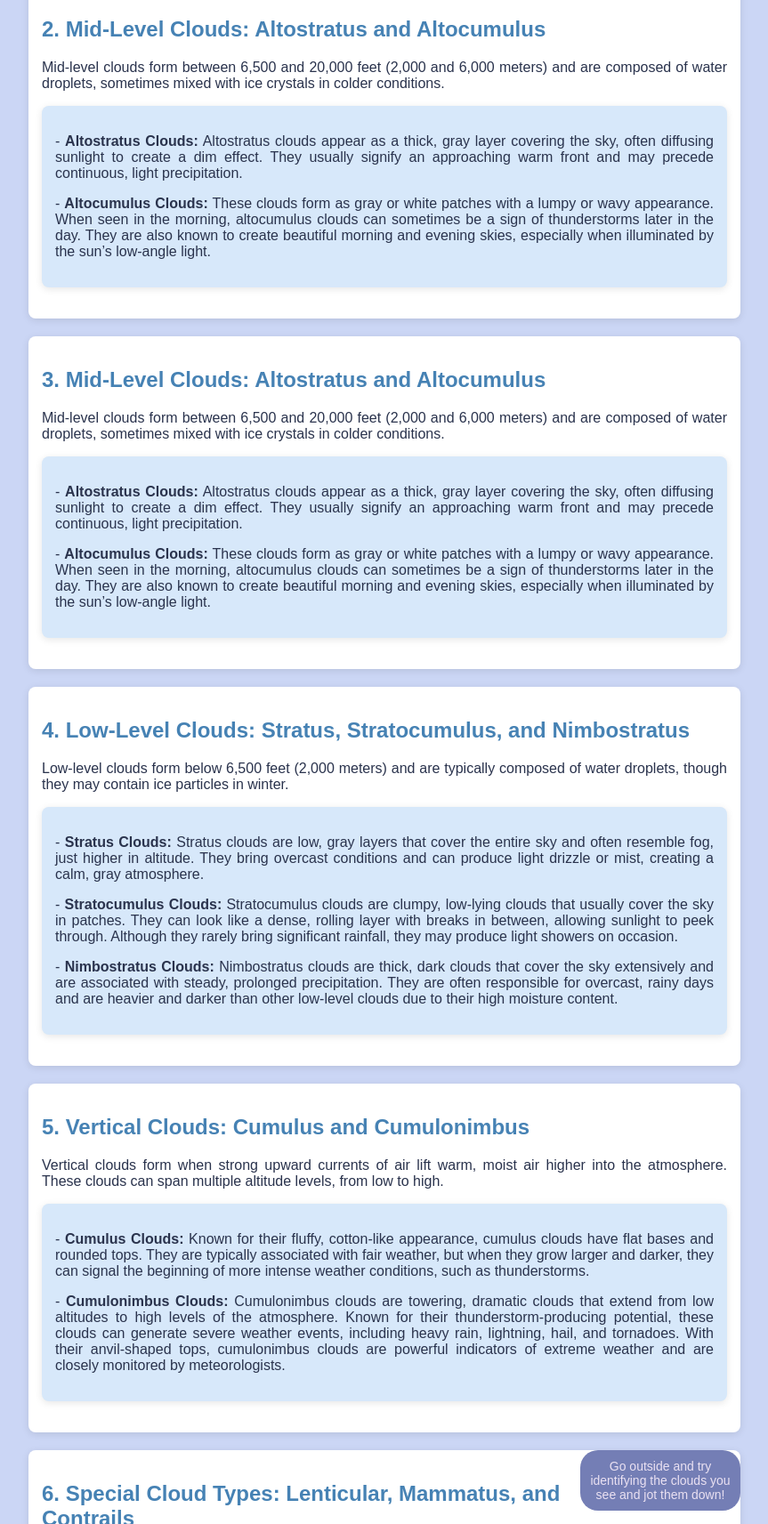
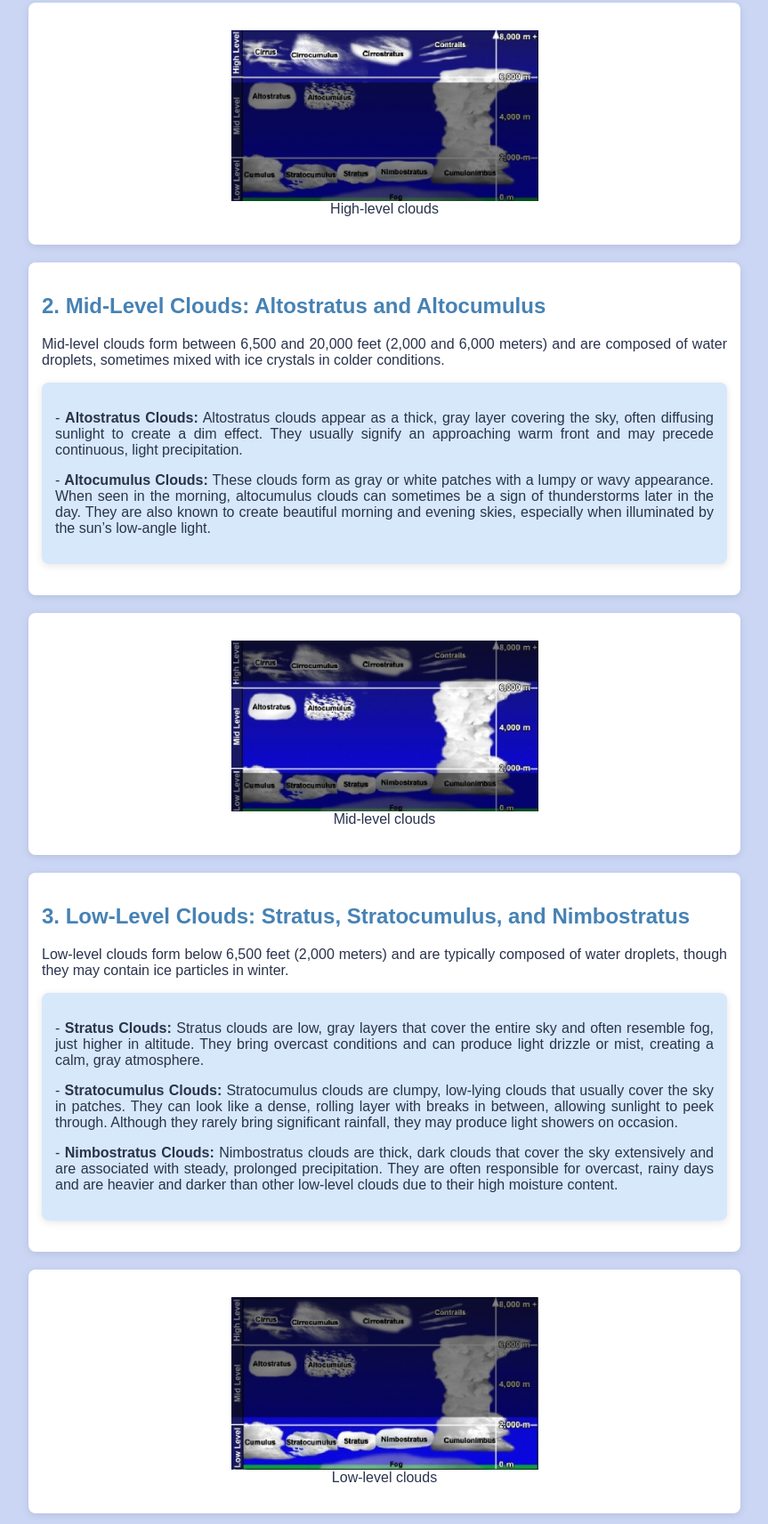
Before and after one commit to 24W-DGPH/mysite24DH, a plain HTML site: page cloud.html in a window 1280 px wide. Shown: the part 1087-2800 px from the top of the page at 89% size, without its empty margins (208-1071 px from the left). Drawn offline with Linux system fonts and the light colour scheme.

Commit message:
Chapter 5 changes

```diff
--- a/cloud.html
+++ b/cloud.html
@@ -3,6 +3,8 @@
 <head>
     <meta charset="UTF-8">
     <meta name="viewport" content="width=device-width, initial-scale=1.0">
+
+
     <title>Clouds: Nature's Ever-Changing Canvas</title>
     <style>
         body {
@@ -69,6 +71,17 @@
             box-shadow: 0px 2px 8px rgba(0, 0, 0, 0.1);
         }
 
+        .center{
+          display: block;
+          margin-left: auto;
+          margin-right: auto;
+          width: 50%;
+        }
+
+        figure figcaption{
+          text-align: center;
+        }
+
         </style>
 </head>
 <body>
@@ -78,12 +91,15 @@
     </header>
 
     <main>
+      <a name="top"></a>
         <article>
             <p>Clouds are a beautiful, complex, and vital part of Earth’s atmosphere. Formed from the condensation of water vapor, clouds play essential roles in weather, climate, and even the water cycle. When we look up at the sky, we see a variety of clouds, each with its own structure, behavior, and impact on the environment. From delicate cirrus clouds high in the atmosphere to towering cumulonimbus clouds responsible for thunderstorms, the types and characteristics of clouds are as varied as their visual appearances. Understanding clouds and their classifications can give us insight into upcoming weather patterns, helping scientists, meteorologists, and nature enthusiasts alike.</p>
         </article>
 
         <article>
             <h2><strong>How Clouds Form:</strong></h2> <p>Clouds form when warm, moist air rises and cools, allowing the water vapor in the air to condense around microscopic particles like dust, pollen, or salt. This condensation forms tiny droplets or ice crystals, which group together to create a cloud. The height at which this process happens, the temperature of the atmosphere, and the wind patterns all contribute to the type and shape of the cloud that forms. Clouds can be broadly classified based on their altitude and appearance, leading to a detailed system that meteorologists use for predicting weather.</p>
+       <a href="index.html" title="Click here to learn more about the formation">For more information</a>
+
         </article>
 
         <article>
@@ -99,6 +115,16 @@
         </article>
 
         <article>
+
+          <figure>
+            <a href="https://byjus.com/free-ias-prep/ncert-notes-geography-clouds/">
+          <img src="high_clouds_small.jpg" alt="high-level clouds" class="center"></a>
+      <figcaption>High-level clouds</figcaption>
+      </figure>
+
+        </article>
+
+        <article>
             <h2><strong>2. Mid-Level Clouds: Altostratus and Altocumulus</strong></h2>
             <div>
             <p>Mid-level clouds form between 6,500 and 20,000 feet (2,000 and 6,000 meters) and are composed of water droplets, sometimes mixed with ice crystals in colder conditions.</p>
@@ -109,19 +135,17 @@
             </div>
         </article>
 
-        <article>
-    <h2><strong>3. Mid-Level Clouds: Altostratus and Altocumulus</strong></h2>
-    <div>
-    <p>Mid-level clouds form between 6,500 and 20,000 feet (2,000 and 6,000 meters) and are composed of water droplets, sometimes mixed with ice crystals in colder conditions.</p>
-    <section>
-    <p>- <strong>Altostratus Clouds:</strong> Altostratus clouds appear as a thick, gray layer covering the sky, often diffusing sunlight to create a dim effect. They usually signify an approaching warm front and may precede continuous, light precipitation.</p>
-    <p>- <strong>Altocumulus Clouds:</strong> These clouds form as gray or white patches with a lumpy or wavy appearance. When seen in the morning, altocumulus clouds can sometimes be a sign of thunderstorms later in the day. They are also known to create beautiful morning and evening skies, especially when illuminated by the sun’s low-angle light.</p>
-    </section>
-    </div>
-</article>
+       <article>
+         <figure>
+          <img src="mid_clouds_small.jpg" alt="mid-level clouds" class="center">
+         <figcaption>Mid-level clouds</figcaption>
+       </figure>
+
+
+        </article>
 
 <article>
-    <h2><strong>4. Low-Level Clouds: Stratus, Stratocumulus, and Nimbostratus</strong></h2>
+    <h2><strong>3. Low-Level Clouds: Stratus, Stratocumulus, and Nimbostratus</strong></h2>
     <div>
     <p>Low-level clouds form below 6,500 feet (2,000 meters) and are typically composed of water droplets, though they may contain ice particles in winter.</p>
     <section>
@@ -132,8 +156,16 @@
     </div>
 </article>
 
+ <article>
+   <figure>
+          <img src="low_clouds_small.jpg" alt="low-level clouds" class="center">
+           <figcaption>Low-level clouds</figcaption>
+        </figure>
+
+        </article>
+
 <article>
-    <h2><strong>5. Vertical Clouds: Cumulus and Cumulonimbus</strong></h2>
+    <h2><strong>4. Vertical Clouds: Cumulus and Cumulonimbus</strong></h2>
     <div>
     <p>Vertical clouds form when strong upward currents of air lift warm, moist air higher into the atmosphere. These clouds can span multiple altitude levels, from low to high.</p>
     <section>
@@ -145,9 +177,16 @@
 
 <aside class="cloud-shape"> Go outside and try identifying the clouds you see and jot them down!</aside>
 
+ <article>
+   <figure>
+          <img src="vertical cloud.jpg" alt="vertical cloud" class="center">
+          <figcaption>Vertical cloud</figcaption>
+       </figure>
+
+        </article>
 
 <article>
-    <h2><strong>6. Special Cloud Types: Lenticular, Mammatus, and Contrails</strong></h2>
+    <h2><strong>5. Special Cloud Types: Lenticular, Mammatus, and Contrails</strong></h2>
     <div>
     <p>Certain cloud formations don’t fit neatly into the main categories but are fascinating to observe due to their unique shapes and formations.</p>
     <section>
@@ -157,6 +196,11 @@
     </section>
     </div>
 </article>
+
+ <article>
+          <img src="special cloud.jpg" alt="Mammatus cloud" class="center">
+
+        </article>
 
 <article>
     <h2><strong>The Role of Clouds in Weather Prediction</strong></h2>
@@ -170,6 +214,7 @@
     <div>
     <p>Beyond their role in short-term weather, clouds are critical to Earth’s climate system. They affect how much solar energy reaches the Earth’s surface and how much heat escapes back into space. High, thin clouds tend to trap heat and can contribute to warming, while low, thick clouds reflect sunlight, which can have a cooling effect. The balance between these cloud types plays a significant role in climate regulation, influencing temperature and even patterns of rainfall.</p>
     </div>
+    <a href="Layer_Cloud_Forecasting.pdf">Download and read more about clouds and weather forecasting</a>
 </article>
 
 <article>
@@ -184,6 +229,8 @@
     <div>
     <p>Clouds are fundamental to the water cycle, transporting water vapor from one region to another and eventually releasing it as precipitation. When clouds form, they draw water vapor from the atmosphere, which can then return to the ground as rain, snow, or sleet. This process distributes fresh water across ecosystems, nourishing plants, animals, and people. In this way, clouds are an essential element of Earth’s life-supporting systems.</p>
     </div>
+    <p><a href="#top">Return to top of page</a></p>
+
 </article>
 
 </main>
```
Also changed, not shown: index.html (+8 -0 lines), high_clouds_small.jpg (added), low_clouds_small.jpg (added), mid_clouds_small.jpg (added), special cloud.jpg (added), vertical cloud.jpg (added), 1 other file.
